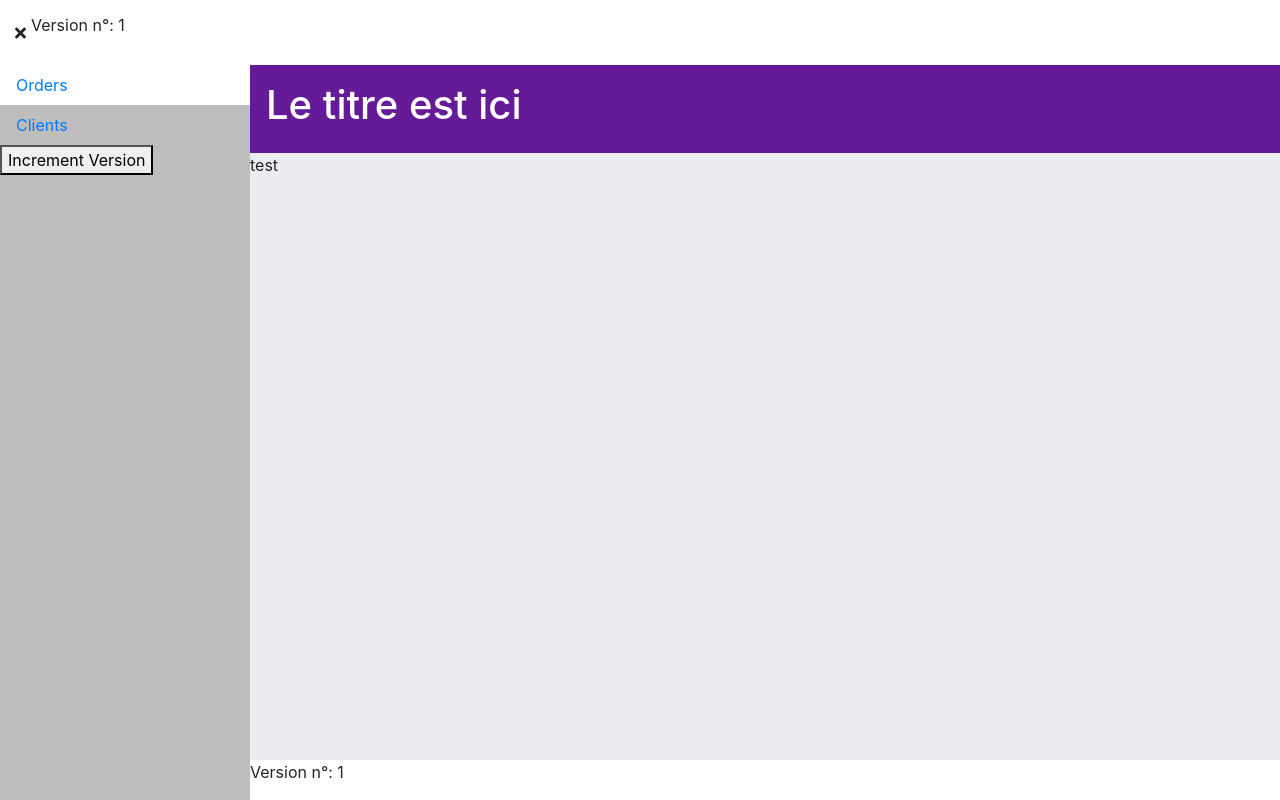
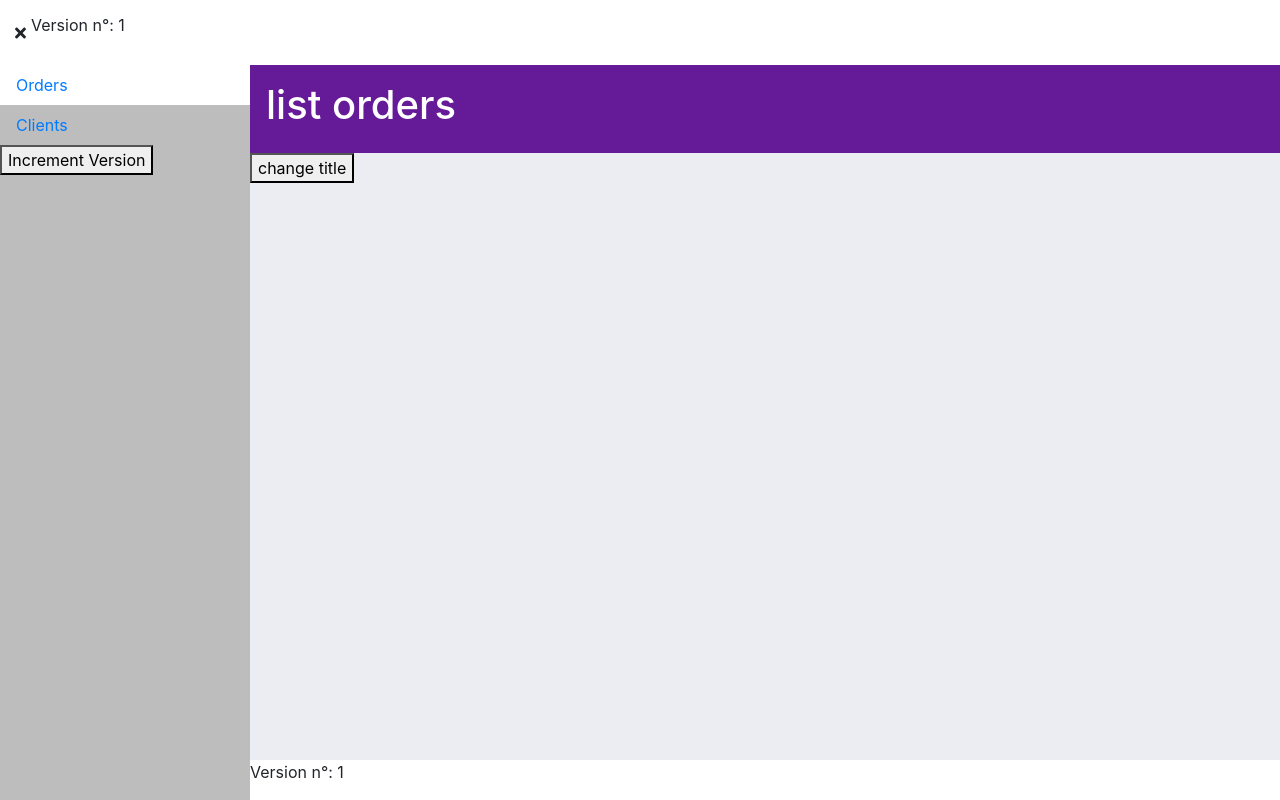
Before and after one commit to dnyuhm/crm-nov, an Angular app: page /orders in a window 1280 px wide. Built offline with nearby package versions, Linux system fonts and the light colour scheme; data requests are answered from the project's data file.

Commit message:
Commit 23 : @Input() data binding & lifecycle hooks

```diff
--- a/src/app/orders/pages/page-list-orders/page-list-orders.component.html
+++ b/src/app/orders/pages/page-list-orders/page-list-orders.component.html
@@ -1,3 +1,3 @@
-<app-template-full-width>
-  <p>test</p>
+<app-template-full-width [title]="myTitle">
+  <button (click)="changeTitle()">change title</button>
 </app-template-full-width>
--- a/src/app/orders/pages/page-list-orders/page-list-orders.component.ts
+++ b/src/app/orders/pages/page-list-orders/page-list-orders.component.ts
@@ -7,14 +7,17 @@
   styleUrls: ['./page-list-orders.component.scss'],
 })
 export class PageListOrdersComponent implements OnInit {
+  public myTitle: string = 'list orders';
+
   constructor(private ordersService: OrdersService) {
-    this.ordersService.collection$.subscribe((data) => {
-      console.log(data);
-    });
     this.ordersService.collection$.subscribe((data) => {
       console.log(data);
     });
   }
 
   ngOnInit(): void {}
+
+  public changeTitle(): void {
+    this.myTitle = 'My list of orders';
+  }
 }
--- a/src/app/templates/components/template-full-width/template-full-width.component.ts
+++ b/src/app/templates/components/template-full-width/template-full-width.component.ts
@@ -1,4 +1,4 @@
-import { Component, OnInit } from '@angular/core';
+import { Component, Input, OnInit } from '@angular/core';
 
 @Component({
   selector: 'app-template-full-width',
@@ -6,9 +6,17 @@
   styleUrls: ['./template-full-width.component.scss'],
 })
 export class TemplateFullWidthComponent implements OnInit {
-  public title: string;
+  @Input() public title!: string;
   constructor() {
     this.title = 'Le titre est ici';
+    console.log(this.title);
   }
-  ngOnInit(): void {}
+
+  ngOnChanges(): void {
+    console.log(this.title);
+  }
+
+  ngOnInit(): void {
+    console.log(this.title);
+  }
 }
```
